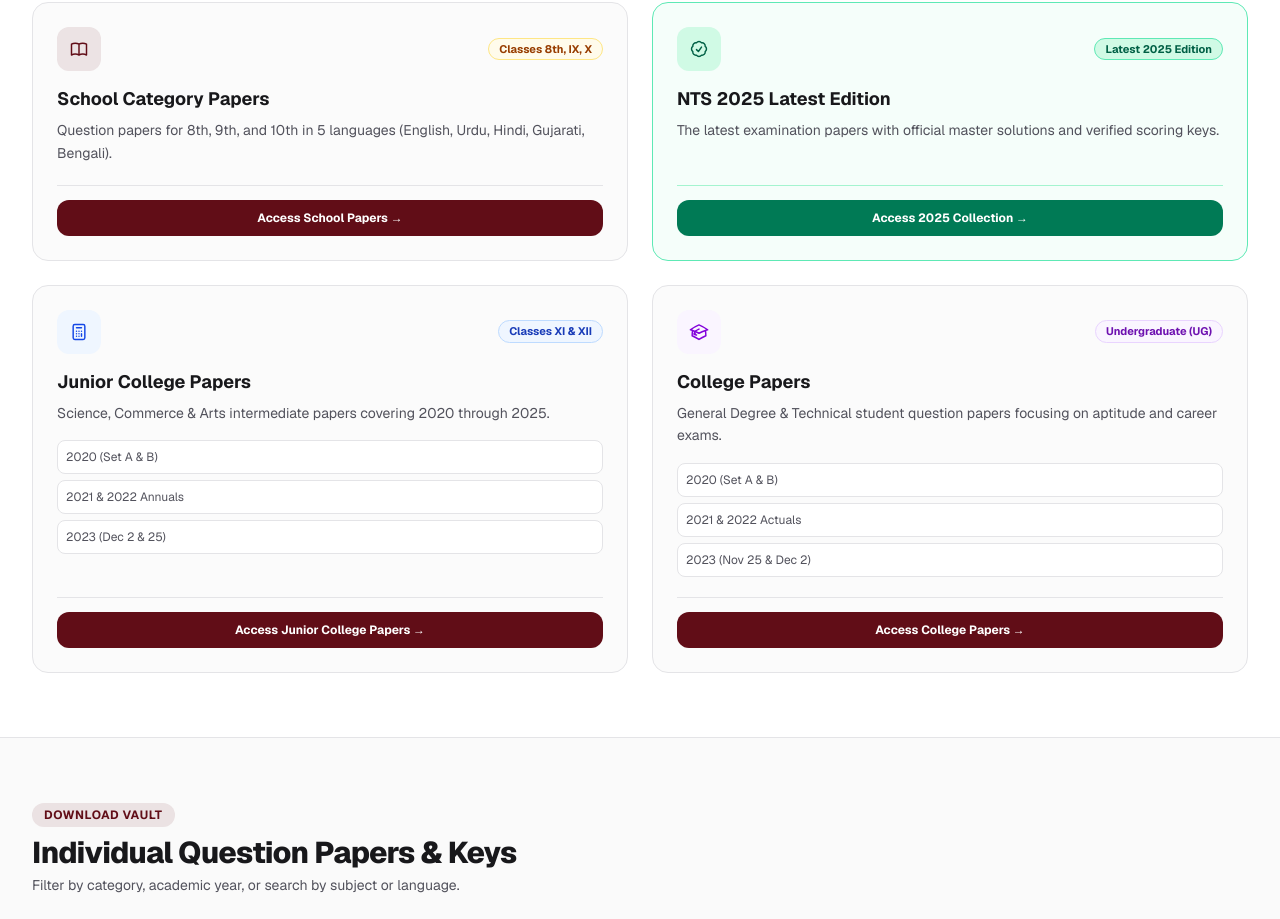
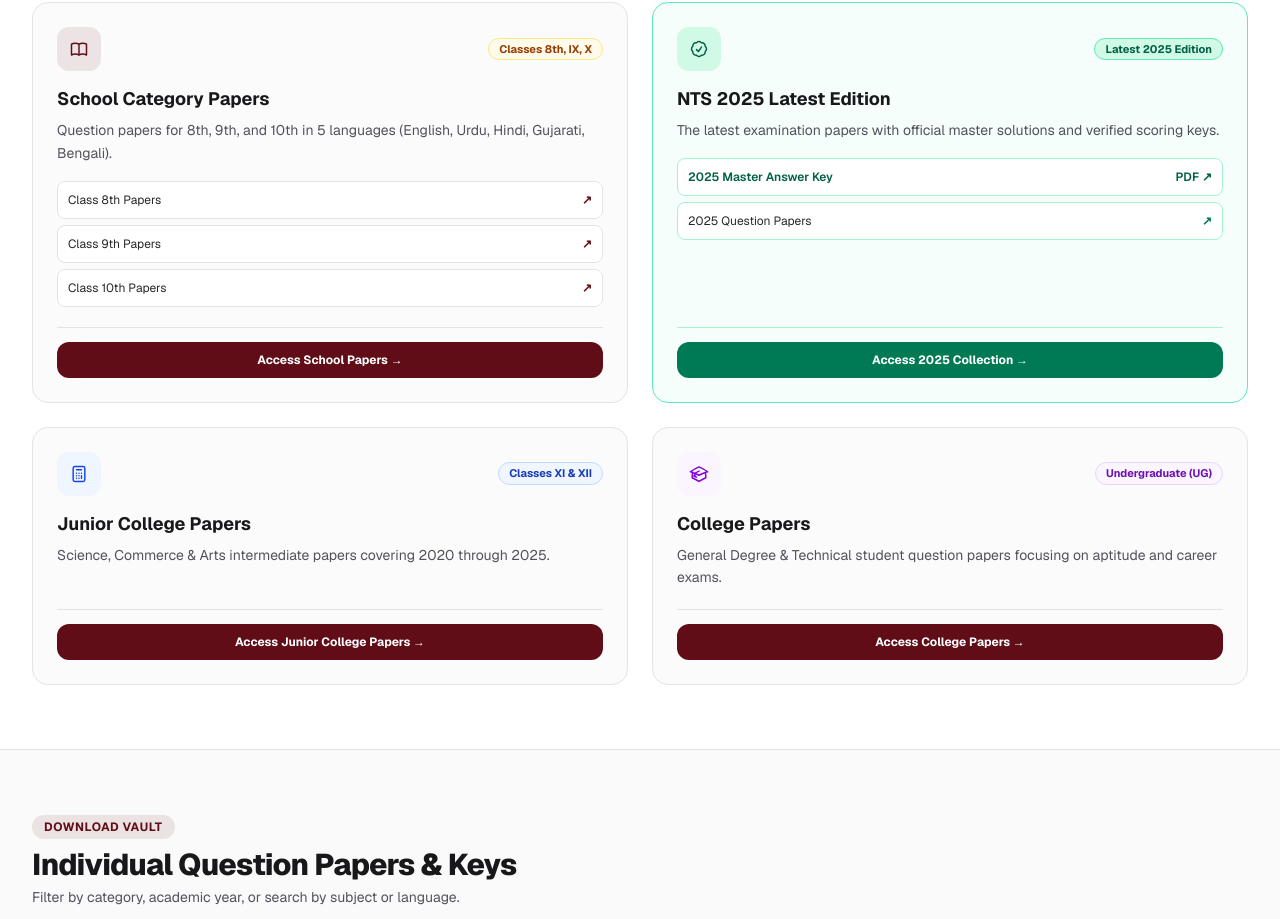
Before and after one commit to ansariafzal-ka/AMP-World-NTS-Web-Application-, a Next.js app: page /Mock_Papers in a window 1280 px wide. Shown: the part 1008-1927 px from the top of the page. Built offline with nearby package versions, Linux system fonts and the light colour scheme.

Commit message:
Restore links to Cards 1 and 4, remove static year boxes from Cards 2 and 3 in 2x2 grid

```diff
--- a/src/components/mock-papers/MockPapersContent.tsx
+++ b/src/components/mock-papers/MockPapersContent.tsx
@@ -519,6 +519,36 @@
                 <p className="mt-1.5 text-xs sm:text-sm text-zinc-600 leading-relaxed">
                   Question papers for 8th, 9th, and 10th in 5 languages (English, Urdu, Hindi, Gujarati, Bengali).
                 </p>
+
+                <div className="mt-4 space-y-1.5 text-xs text-zinc-600">
+                  <a
+                    href="https://drive.google.com/drive/folders/14BYedE007saHdPHDbBcT9f90LDH5DfUk"
+                    target="_blank"
+                    rel="noopener noreferrer"
+                    className="flex items-center justify-between p-2.5 rounded-lg bg-white border border-zinc-200 hover:border-zinc-400 text-zinc-800 transition-colors"
+                  >
+                    <span>Class 8th Papers</span>
+                    <span className="text-[#610D17] font-bold">↗</span>
+                  </a>
+                  <a
+                    href="https://drive.google.com/drive/folders/1jZ1Rcmerw0DB7DpXaC05kcJcfXcLw6SU"
+                    target="_blank"
+                    rel="noopener noreferrer"
+                    className="flex items-center justify-between p-2.5 rounded-lg bg-white border border-zinc-200 hover:border-zinc-400 text-zinc-800 transition-colors"
+                  >
+                    <span>Class 9th Papers</span>
+                    <span className="text-[#610D17] font-bold">↗</span>
+                  </a>
+                  <a
+                    href="https://drive.google.com/drive/folders/1m6pYNt8ebwtztgJkaluLGd0lUITY_odG"
+                    target="_blank"
+                    rel="noopener noreferrer"
+                    className="flex items-center justify-between p-2.5 rounded-lg bg-white border border-zinc-200 hover:border-zinc-400 text-zinc-800 transition-colors"
+                  >
+                    <span>Class 10th Papers</span>
+                    <span className="text-[#610D17] font-bold">↗</span>
+                  </a>
+                </div>
               </div>
 
               <div className="mt-5 pt-3.5 border-t border-zinc-200">
@@ -552,6 +582,27 @@
                 <p className="mt-1.5 text-xs sm:text-sm text-zinc-600 leading-relaxed">
                   The latest examination papers with official master solutions and verified scoring keys.
                 </p>
+
+                <div className="mt-4 space-y-1.5 text-xs text-zinc-700">
+                  <a
+                    href="https://drive.google.com/file/d/1XqQflG4hy0loE_2UkEV6jJ-x1t54IRw6/view?usp=drive_web"
+                    target="_blank"
+                    rel="noopener noreferrer"
+                    className="flex items-center justify-between p-2.5 rounded-lg bg-white border border-emerald-200 hover:border-emerald-400 font-semibold text-emerald-800 transition-colors"
+                  >
+                    <span>2025 Master Answer Key</span>
+                    <span>PDF ↗</span>
+                  </a>
+                  <a
+                    href="https://drive.google.com/drive/folders/1qRF44TNFmtmJ1yDGDJBDOY8GMHbU88ik"
+                    target="_blank"
+                    rel="noopener noreferrer"
+                    className="flex items-center justify-between p-2.5 rounded-lg bg-white border border-emerald-200 hover:border-emerald-400 text-zinc-800 transition-colors"
+                  >
+                    <span>2025 Question Papers</span>
+                    <span className="text-emerald-700 font-bold">↗</span>
+                  </a>
+                </div>
               </div>
 
               <div className="mt-5 pt-3.5 border-t border-emerald-200">
@@ -585,18 +636,6 @@
                 <p className="mt-1.5 text-xs sm:text-sm text-zinc-600 leading-relaxed">
                   Science, Commerce & Arts intermediate papers covering 2020 through 2025.
                 </p>
-
-                <div className="mt-4 space-y-1.5 text-xs text-zinc-600">
-                  <div className="p-2 rounded-lg bg-white border border-zinc-200">
-                    2020 (Set A & B)
-                  </div>
-                  <div className="p-2 rounded-lg bg-white border border-zinc-200">
-                    2021 & 2022 Annuals
-                  </div>
-                  <div className="p-2 rounded-lg bg-white border border-zinc-200">
-                    2023 (Dec 2 & 25)
-                  </div>
-                </div>
               </div>
 
               <div className="mt-5 pt-3.5 border-t border-zinc-200">
@@ -630,18 +669,6 @@
                 <p className="mt-1.5 text-xs sm:text-sm text-zinc-600 leading-relaxed">
                   General Degree & Technical student question papers focusing on aptitude and career exams.
                 </p>
-
-                <div className="mt-4 space-y-1.5 text-xs text-zinc-600">
-                  <div className="p-2 rounded-lg bg-white border border-zinc-200">
-                    2020 (Set A & B)
-                  </div>
-                  <div className="p-2 rounded-lg bg-white border border-zinc-200">
-                    2021 & 2022 Actuals
-                  </div>
-                  <div className="p-2 rounded-lg bg-white border border-zinc-200">
-                    2023 (Nov 25 & Dec 2)
-                  </div>
-                </div>
               </div>
 
               <div className="mt-5 pt-3.5 border-t border-zinc-200">
```
